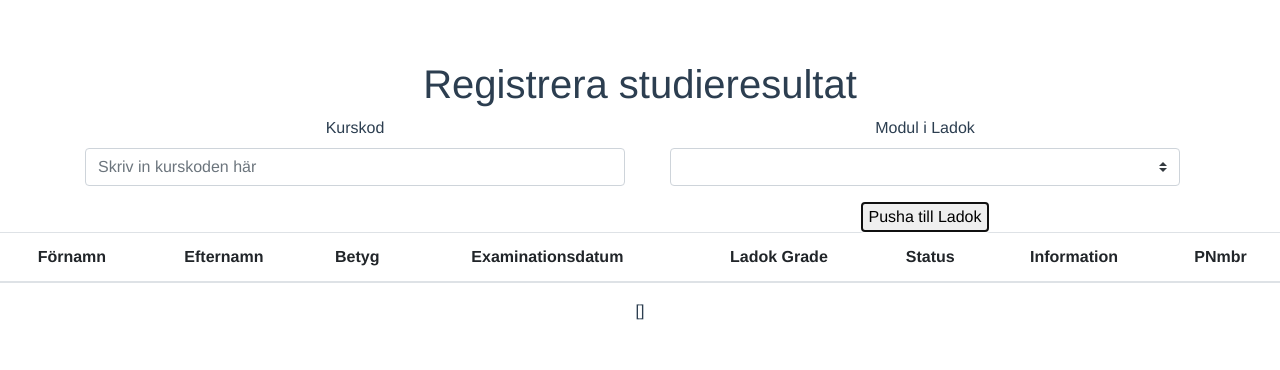
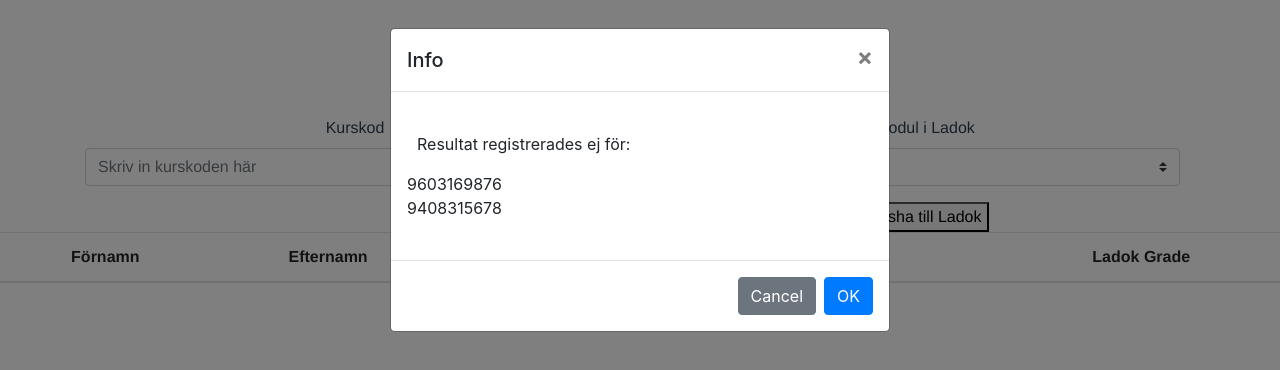
Before and after one commit to magfer3/Assignment3D0031N_front, a Vue app: page / in a window 1280 px wide. Both pictures are taken after a click on the button "Pusha till Ladok". Shown: the top 370 px of the page. Built offline with nearby package versions, Linux system fonts and the light colour scheme.

Commit message:
La till en popup vid tryck på Pusha till Ladok

```diff
--- a/src/components/HelloWorld.vue
+++ b/src/components/HelloWorld.vue
@@ -14,7 +14,7 @@
             <div class="col-sm">
             <label for="modul" > Modul i Ladok </label>
             <Dropdown :kurskod="selected_kursKod" @selectedItem="getSelectedItem" />
-      <button @click="pushToLadok">Pusha till Ladok</button>
+            <button @click="pushToLadok" v-b-modal.modal-1>Pusha till Ladok</button>
             </div>
           <code>{{selected_modul}}</code>
 
@@ -34,31 +34,15 @@
       @row-selected="onRowSelected"
       responsive="sm"
     >
-      <!-- Example scoped slot for select state illustrative purposes -->
-      <!--<template #cell(selected)="{ rowSelected }">
-        <template v-if="rowSelected" >
-          <span aria-hidden="true">&check;</span>
-          <span class="sr-only">Selected</span>
-        </template>
-        <template v-else>
-          <span aria-hidden="true">&nbsp;</span>
-          <span class="sr-only">Not selected</span>
-        </template>
-      </template>
-      -->
       <template v-slot:cell(examinationsdatum)="row">
         <b-form-datepicker v-model="row.item.examinationsdatum"/>
       </template>
       <template v-slot:cell(ladok_grade)="row">
         <b-form-select v-model="row.item.ladok_grade" :options="grades_options"></b-form-select>
       </template>
-
-
       <template v-slot:cell(PNmbr)="row">
         <b-form v-model="row.item.PNmbr" ></b-form>
       </template>
-
-
       <template v-slot:cell(grades)="row">
         <div v-for="items in row.item" :key="items.grade">
           <div v-for="grade in items" :key="grade">
@@ -68,7 +52,20 @@
       </template>
 
     </b-table>
-
+    <div>
+      <b-modal id="modal-1" title="Info" >
+      <div class="my-4">
+        <div>
+          <li v-if="!failedPush_test.length">Lyckad registrering!</li>
+        </div>
+        <li v-if="failedPush_test.length">Resultat registrerades ej för: </li>
+        <p></p>
+          <div v-for="items in failedPush_test" :key="items">
+            {{items.pNmr}}
+          </div>
+        </div>
+      </b-modal>
+    </div>
     {{selected_items}}
   </div>
 
@@ -92,9 +89,9 @@ export default {
           {key: 'grades', label: 'Betyg'},
           {key: 'examinationsdatum'},
           {key: 'ladok_grade'},
-          {key: 'Status'},
+          /*{key: 'Status'},
           {key: 'Information'},
-          {key: 'PNmbr'}],
+          {key: 'PNmbr'}*/],
         items: [/*{"firstName":"Lukas","grades":[{"grade":"U","nameOfAssignment":"Inlämningsuppgift1"},{"grade":"G","nameOfAssignment":"Inlämningsuppgift2"},{"grade":"U","nameOfAssignment":"Inlämningsuppgift3"},{"grade":"VG","nameOfAssignment":"Projekt"}],"lastName":"Skog","userName":"luksok-8"},{"firstName":"Magdalena","grades":[{"grade":"VG","nameOfAssignment":"Inlämningsuppgift1"},{"grade":"VG","nameOfAssignment":"Inlämningsuppgift2"},{"grade":"G","nameOfAssignment":"Inlämningsuppgift3"},{"grade":"VG","nameOfAssignment":"Projekt"}],"lastName":"Fernlund","userName":"magrad-2"},{"firstName":"Simon","grades":[{"grade":"G","nameOfAssignment":"Inlämningsuppgift1"},{"grade":"G","nameOfAssignment":"Inlämningsuppgift2"},{"grade":"VG","nameOfAssignment":"Inlämningsuppgift3"},{"grade":"VG","nameOfAssignment":"Projekta"}],"lastName":"Sterner","userName":"simste-6"}
          */],
         selected_kursKod: '',
@@ -104,6 +101,8 @@ export default {
         pushArray: [/*{"pNmr": "9603169876", "course": "D0031N", "module": "0002", "date": "2020-12-25", "grade": "MVG"},
         {"pNmr": "9408315678", "course": "D0031N", "module": "0005", "date": "2020-12-25", "grade": "G"}*/],
         requestBody: '',
+        failedPush_test: [{"pNmr": "9603169876", "course": "D0031N", "module": "0002", "date": "2020-12-25", "grade": "MVG"},
+        {"pNmr": "9408315678", "course": "D0031N", "module": "0005", "date": "2020-12-25", "grade": "G"}],
         failedPush: []
       }
 
```
Lines whose indentation alone changed are shown as unchanged.
